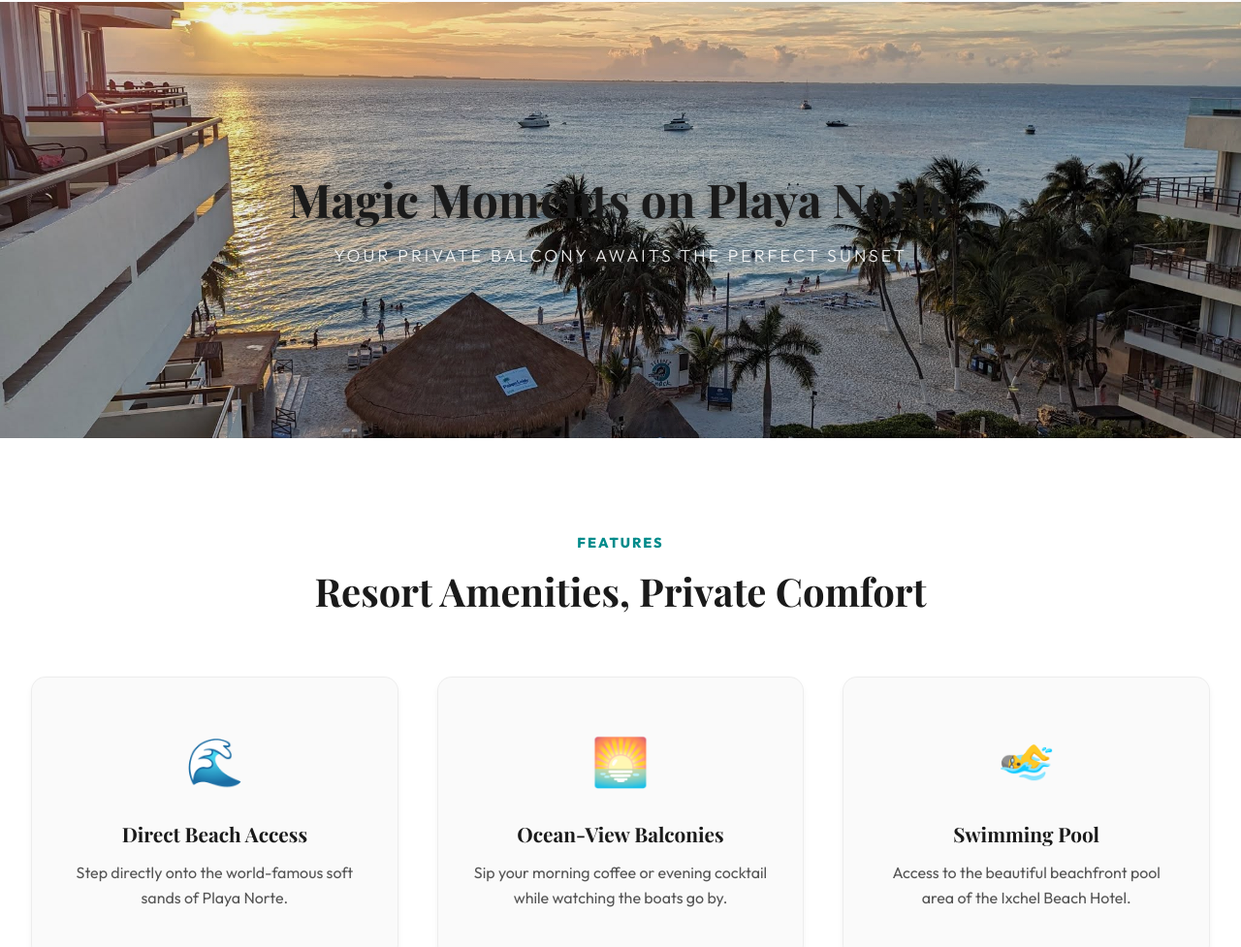
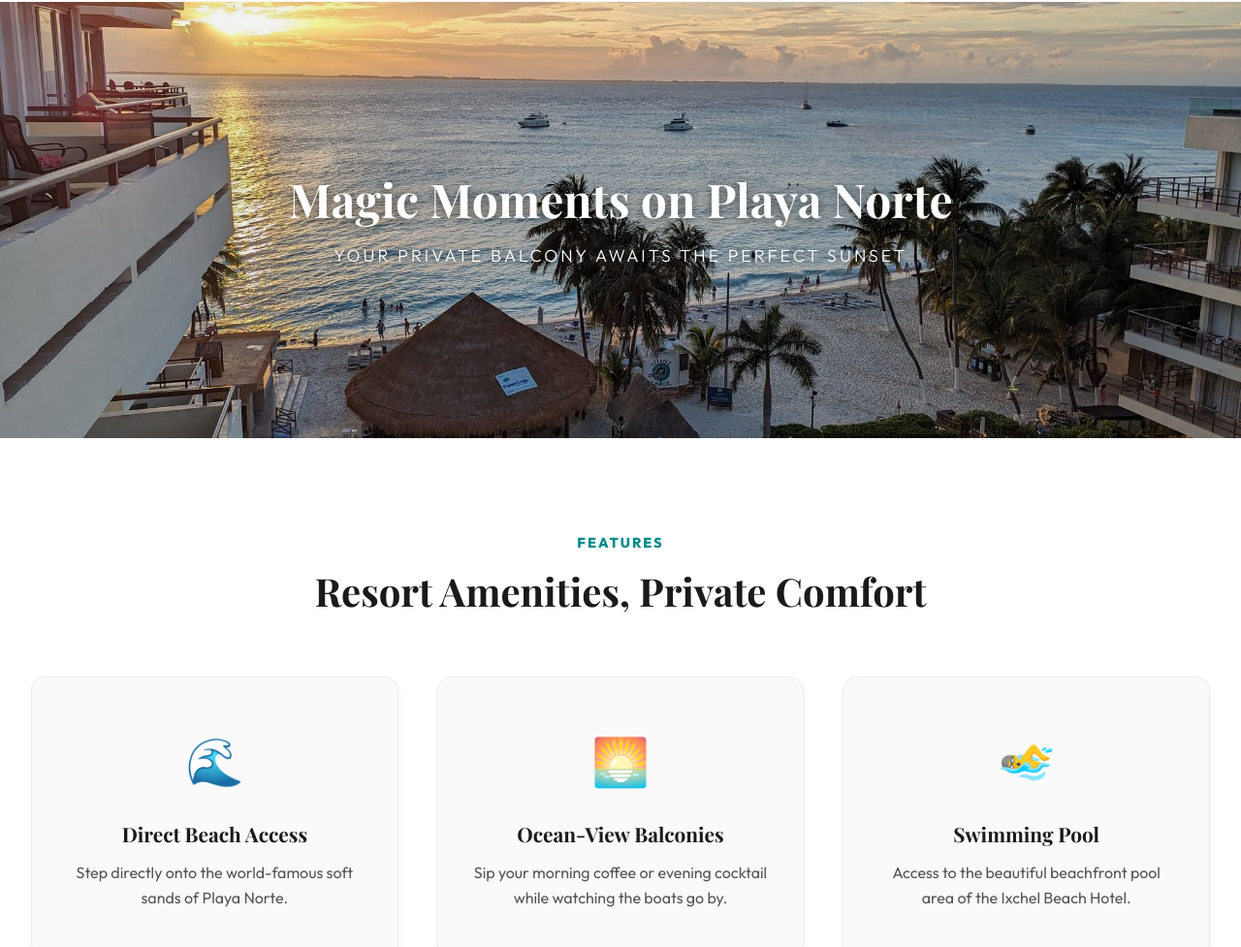
Before and after one commit to dmcnaught/ixchelsite, a plain HTML site: page index.html in a window 1280 px wide. Shown: the part 2656-3633 px from the top of the page at 97% size. Drawn offline with nearby package versions, Linux system fonts and the light colour scheme; a web font is replaced by a local one.

Commit message:
UI: Make sunset divider text explicitly white with text-shadow

```diff
--- a/css/style.css
+++ b/css/style.css
@@ -554,8 +554,9 @@ a {
     font-family: var(--font-serif);
     font-size: 3rem;
     margin-bottom: 1rem;
-    text-shadow: 0 2px 10px rgba(0,0,0,0.4);
+    text-shadow: 0 2px 10px rgba(0,0,0,0.5);
     line-height: 1.2;
+    color: #fff;
 }
 
 .divider-content p {
@@ -563,7 +564,8 @@ a {
     letter-spacing: 3px;
     text-transform: uppercase;
     font-weight: 300;
-    opacity: 0.9;
+    color: #fff;
+    text-shadow: 0 1px 6px rgba(0,0,0,0.4);
 }
 
 
```
